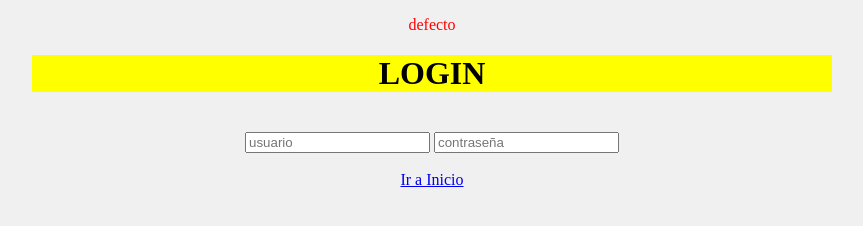
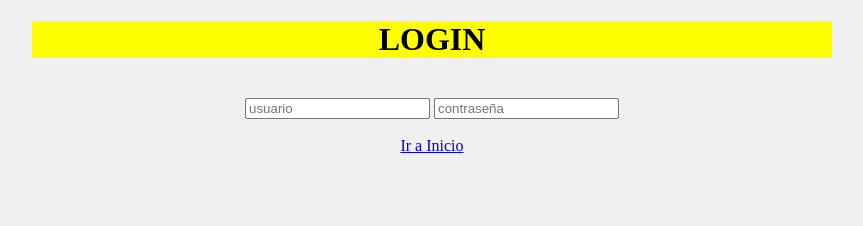
Before and after one commit to IES-Almudeyne-2425-DAW/Examen-Ejercicio4-DavidGalan, a plain HTML site: page login.html in a window 1280 px wide. Shown: the whole page, without its empty margins (208-1071 px from the left). Drawn offline with Linux system fonts and the light colour scheme.

Commit message:
Correccion error login

```diff
--- a/login.html
+++ b/login.html
@@ -6,8 +6,6 @@
     <meta name="viewport" content="width=device-width, initial-scale=1.0">
     <title>IMPORTANTE: Escribe aquí tu nombre completo</title>
     <link rel="stylesheet" href="estilos.css">
-
-    <p>defecto</p>
 </head>
 
 <body>
```
